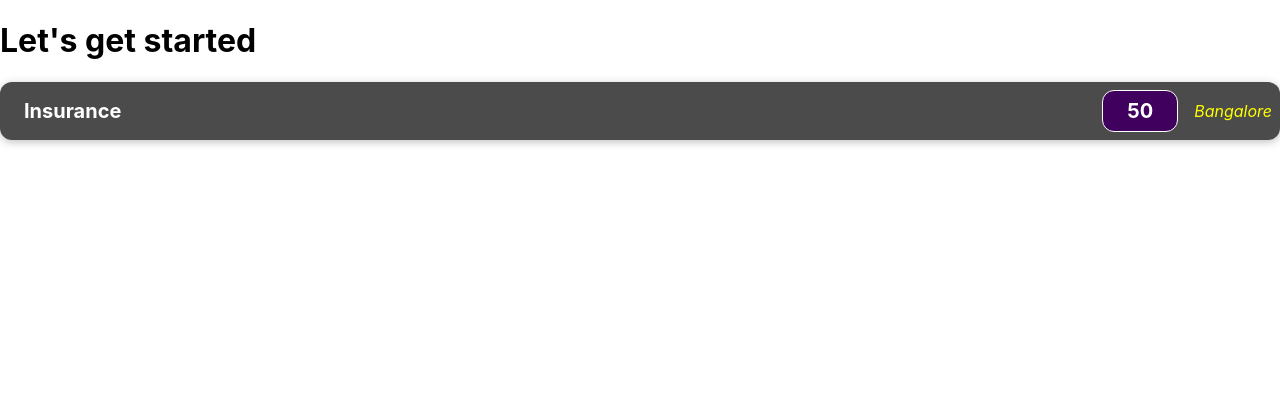
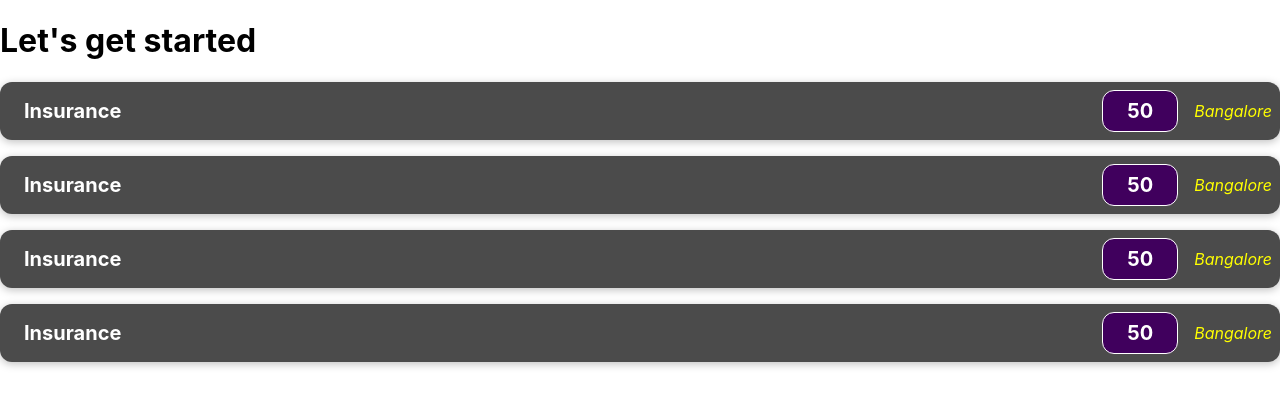
Before and after one commit to Navakesh/Learning-React, a React (Create React App) app: page / in a window 1280 px wide. Shown: the top 406 px of the page. Built offline with nearby package versions, Linux system fonts and the light colour scheme.

Commit message:
Props Object & Passing Data to Child Component

```diff
--- a/src/App.js
+++ b/src/App.js
@@ -3,7 +3,10 @@
   return (
     <div>
       <h1>Let's get started</h1>
-      <ExpenseItem></ExpenseItem>
+      <ExpenseItem date={new Date(2023,7,15)} title="Insurance" price="50" location="Bangalore"></ExpenseItem>
+      <ExpenseItem date={new Date(2023,7,15)} title="Book" price="20" location="Delhi"></ExpenseItem>
+      <ExpenseItem date={new Date(2023,7,15)} title="Pen" price="5" location="Hyderabad"></ExpenseItem>
+      <ExpenseItem date={new Date(2023,7,15)} title="Laptop" price="500" location="Mumbai"></ExpenseItem>
     </div>
   );
 }
```
